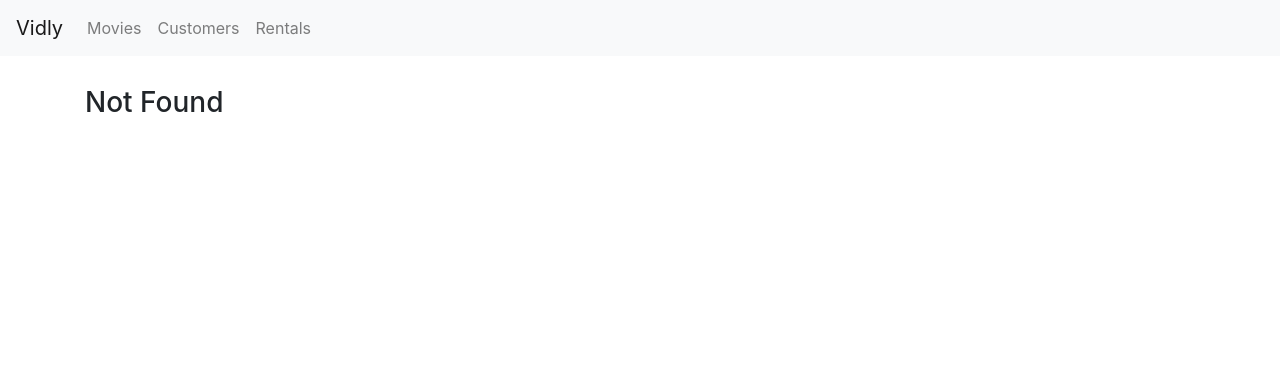
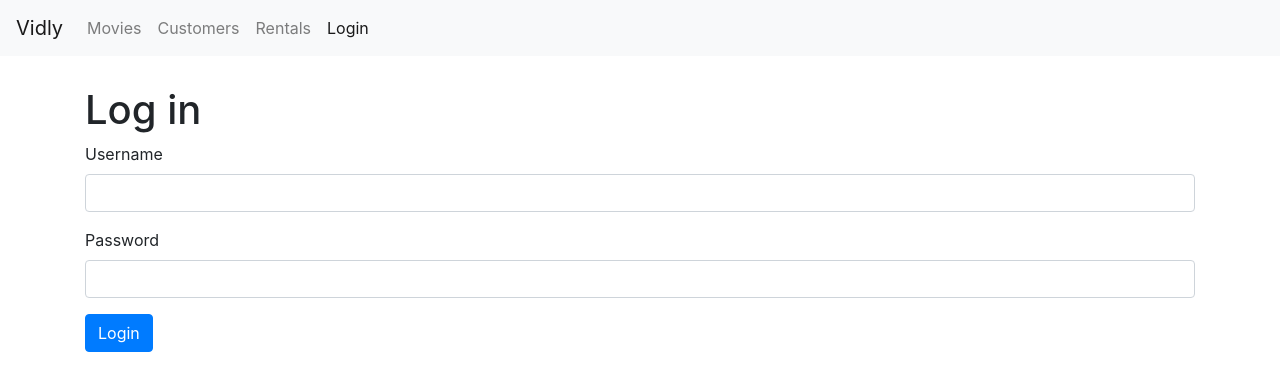
Before and after one commit to darecallad/React-Vidly-exercise, a React (Create React App) app: page /login in a window 1280 px wide. Before the commit this address led to /not-found. Shown: the top 390 px of the page. Built offline with nearby package versions, Linux system fonts and the light colour scheme.

Commit message:
login form

```diff
--- a/src/App.js
+++ b/src/App.js
@@ -6,6 +6,7 @@
 import NotFound from "./components/nonfound";
 import Customers from "./components/customers";
 import MovieForm from "./components/movieform";
+import LoginForm from "./components/loginForm";
 
 import "./App.css";
 
@@ -16,6 +17,7 @@
         <NavBar />
         <main className="container">
           <Switch>
+            <Route path="/login" component={LoginForm} />
             <Route path="/movies/:id" component={MovieForm} />
             <Route path="/movies" component={Movies} />
             <Route path="/customers" component={Customers} />
--- /dev/null
+++ b/src/components/loginForm.jsx
@@ -0,0 +1,24 @@
+import React, { Component } from "react";
+
+class LoginForm extends Component {
+  render() {
+    return (
+      <div>
+        <h1>Log in</h1>
+        <form>
+          <div className="form-group">
+            <label htmlFor="username">Username</label>
+            <input id="username" type="text" className="form-control" />
+          </div>
+          <div className="form-group">
+            <label htmlFor="password">Password</label>
+            <input id="password" type="text" className="form-control" />
+          </div>
+          <button className="btn btn-primary">Login</button>
+        </form>
+      </div>
+    );
+  }
+}
+
+export default LoginForm;
--- a/src/components/navbar.jsx
+++ b/src/components/navbar.jsx
@@ -29,6 +29,9 @@
           <NavLink className="nav-item nav-link" to="/rentals">
             Rentals
           </NavLink>
+          <NavLink className="nav-item nav-link" to="/login">
+            Login
+          </NavLink>
         </div>
       </div>
     </nav>
```
